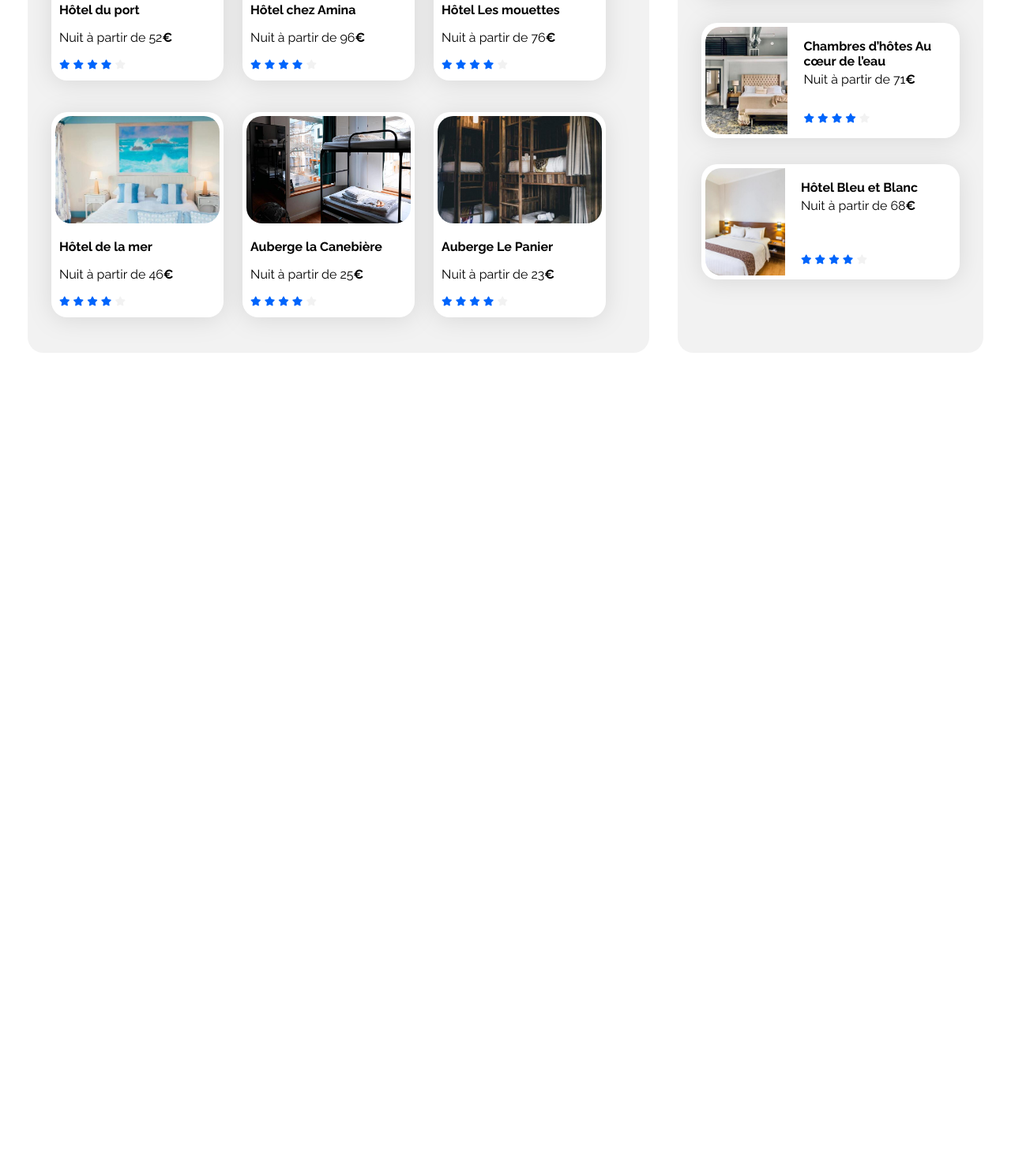
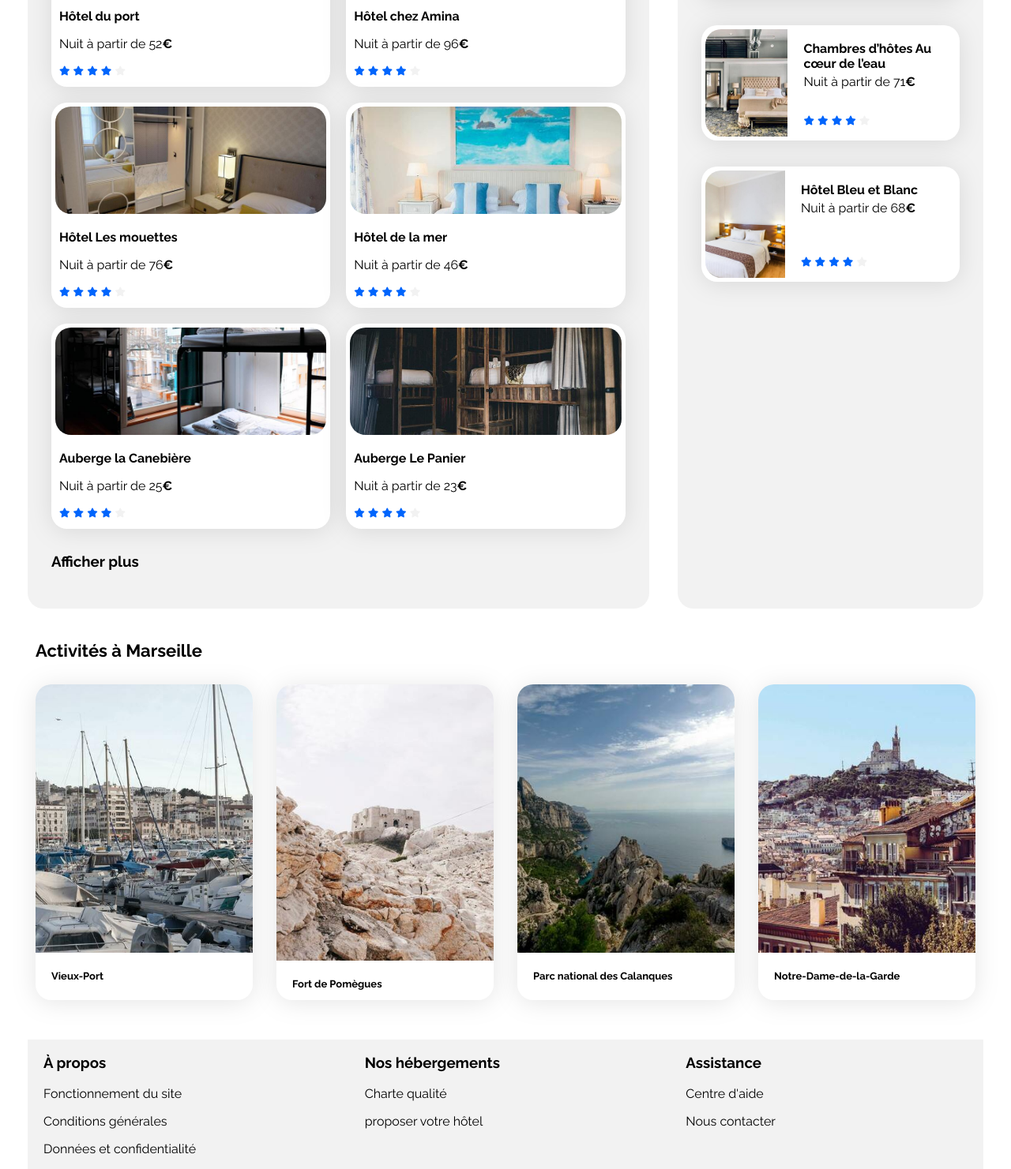
Before and after one commit to magdalena-lemusser/Projet2-Booki, a plain HTML site: page index.html in a window 1280 px wide. Shown: the part 599-2080 px from the top of the page at 79% size. Before the commit the page ends 1046 px from the top, so only its background shows below. Drawn offline with Linux system fonts and the light colour scheme.

Commit message:
added activites a marseille plus footer

```diff
--- a/css/style.css
+++ b/css/style.css
@@ -64,12 +64,14 @@ body {
 .nav-list li {
 padding: 10px 15px;  /* there should be some space between the text and the upper margin, without adding margins! */
 border-top: 3px solid transparent; /*I added this so that the whole page doesn't move when the border shows up w hover*/
-transition: blue 0.3s ease; /* this is supposed to smooth the transition with the hover*/
+border-bottom: 3px solid transparent;
+transition: color 0.3s ease; /* this is supposed to smooth the transition with the hover*/
    }
 
 .nav-list li:hover {
-    border-top: 3px solid blue;
-    color: blue;
+    border-top: 3px solid #0065FC;
+    color: #0065FC;
+
 }
 
 a {
@@ -88,7 +90,7 @@ a {
 }
 
 .research-bar i {
-    background-color: #e7e7e7;
+    background-color: #F2F2F2;
     color: black;
     border-radius: 15px 0 0 15px;
     display: flex;
@@ -99,7 +101,7 @@ a {
 }
 
 .research-bar input {
-    border: 2px solid #e7e7e7;
+    border: 2px solid #F2F2F2;
     border-left: none;
     border-right: none;
     padding: 0 10px;
@@ -114,7 +116,7 @@ a {
 
 .research-bar button {
     border: none;
-    background-color: blue;
+    background-color: #0065FC;
     color: white;
     border-radius: 0 15px 15px 0;
     padding: 0 20px;
@@ -146,7 +148,7 @@ a {
 
 .filter-list .filter-btn {
     background-color: white;
-    border: 2px solid #e7e7e7;
+    border: 2px solid #F2F2F2;
     color: black;
     padding: 13px;
     border-radius: 30px;
@@ -178,7 +180,7 @@ a {
     display: flex; /*added this to make sure the icon would be properly placed within the circle! */
     align-items: center;
     justify-content: center;
-    border: 2px solid #e7e7e7;
+    border: 2px solid #F2F2F2;
     border-radius: 50%; /*use 50% border radius for circles! */
     width: 30px;
     height: 30px;
@@ -201,9 +203,17 @@ a {
     filter: drop-shadow(0px 3px 15px rgba(0, 0, 0, 0.1));
 }
 
+.activites {
+    background-color: white;
+    border-radius: 20px;
+    padding: 0px;
+    filter: drop-shadow(0px 3px 15px rgba(0, 0, 0, 0.1));
+}
 .card img {
     object-fit: cover;
 }
+
+
 
 .card-title {
     font-size: 16px;
@@ -236,24 +246,29 @@ a {
 
 }
 
+.hebergements-title {
+    margin-bottom: 30px;
+}
 
 .hebergements a{
-   display: inline-block;
-   width: 30%;
-   margin: 25px 20px 15px 0px;
-
+    display: block;
+    text-decoration: none;
    }
 
+   /*switched to a grid layout for enhanced responsiveness*/
+
 .hebergements-cards {
-    display: flex;
-    flex-direction: row;
+    display: grid;
+    grid-template-columns: repeat(auto-fit, minmax(250px, 1fr));
+    gap: 20px;
 
 }
 
-.herbergements-cards img {
+.hebergements-cards img {
     width: 100%;
     height: 136px;
     border-radius: 20px;
+
 
 }
 
@@ -261,6 +276,11 @@ a {
    margin: 5px;
 
 }
+
+.hebergements-plus {
+    margin-top: 30px;
+}
+
 
 /****** Populaires ***********/
 .populaires {
@@ -308,9 +328,80 @@ a {
     margin-bottom: 5px;
 }
 
+/* Activités a Marseille */
+
+.activites-marseille {
+    border-radius: 20px;
+    padding: 10px;
+    background-color: white;
+    margin-top: 30px;
 
 
+}
 
+
+/*gestion des proprietes display du lien des cartes */
+.activites-marseille a {
+    text-decoration: none;
+    display: inline-block;
+    max-width: 280px;
+   }
+
+/*arrangement des cartes */
+.activites-cards {
+  display: grid;
+  grid-template-columns: repeat(4, 1fr); /* 3 equal columns */
+  gap: 30px;
+}
+
+/*arrengement du contenu des cartes*/
+.activites-marseille .activites {
+  width: 100% ;
+  height: 400px;
+    display: flex;
+    flex-direction: column;
+}
+
+
+/*taille de l'image*/
+.activites-marseille img {
+  height: 350px;
+  width: 100%;
+  object-fit: cover;
+  border-top-right-radius: 20px;
+  border-top-left-radius: 20px;
+
+}
+
+/*titre des cartes d'activités */
+
+.activites-cards .activites-title {
+
+    font-size: small;
+}
+
+/*contenu des cartes activité avec du padding*/
+
+.activites-cards .card-content {
+    padding-left: 15px;
+
+}
+
+/*Footer*/
+
+footer {
+    background-color: var(--main-bg-color);
+    margin-top: 40px;
+
+}
+
+.footer-section{
+    display: grid;
+    grid-template-columns: repeat(3, 1fr); /* 3 equal columns */
+    gap: 30px;
+    padding-left: 20px;
+
+}
 /* Le code ci-dessous correspond à la version responsive uniquement */
 
 /****** Media queries ***********/
--- a/index.html
+++ b/index.html
@@ -10,7 +10,7 @@
     <link href="https://fonts.googleapis.com/css2?family=Raleway:wght@400;500;700&display=swap" rel="stylesheet">
     <link rel="stylesheet" href="https://cdnjs.cloudflare.com/ajax/libs/font-awesome/6.2.1/css/all.min.css"
         integrity="sha512-MV7K8+y+gLIBoVD59lQIYicR65iaqukzvf/nwasF0nqhPay5w/9lJmVM2hMDcnK1OnMGCdVK+iQrJ7lzPJQd1w=="
-        crossorigin="anonymous" referrerpolicy="no-referrer" />
+        crossorigin="anonymous" referrerpolicy="no-referrer">
     <link rel="stylesheet" href="./css/style.css">
 </head>
 
@@ -53,11 +53,6 @@
                     </li>
                     <li>
                         <button class="filter-btn">
-                            <i class="fa-solid fa-person filter-icon"></i><span class="filter-label">Familial</span>
-                        </button>
-                    </li>
-                    <li>
-                        <button class="filter-btn">
                             <i class="fa-solid fa-heart filter-icon"></i><span class="filter-label">Romantique</span>
                         </button>
                     </li>
@@ -83,7 +78,7 @@
                     <div class="hebergements-title">
                         <h2 class="section-title">Hébergements à Marseille</h2>
                     </div>
-                    <div class="herbergements-cards">
+                    <div class="hebergements-cards">
                         <a href="#">
                             <article class="card">
                                 <img src="./images/hebergements/fred-kleber.jpg" alt="Image de la chambre d'hôtel montrant deux lits">
@@ -203,7 +198,11 @@
                         </a>
 
                     </div>
-
+                    <a href="#">
+                    <div class="hebergements-plus">
+                        <h3 class="afficher-plus">Afficher plus</h3>
+                    </div>
+                    </a>
                 </section>
                 <section class="populaires">
                     <div class="populaires-title">
@@ -271,8 +270,86 @@
                     </div>
                 </section>
             </div>
+            <div class="activites-marseille">
+                <div class="hebergements-title">
+                    <h2 class="section-title">Activités à Marseille</h2>
+                </div>
+                <div class="activites-cards">
+                <a href="#">
+                    <article class="activites">
+                        <img src="./images/activites/reno-laithienne.jpg" alt="Image de bateaux au port" >
+                        <div class="card-content">
+                            <div class="card-txt">
+                                <h4 class="activites-title">Vieux-Port</h4>
+                            </div>
+                        </div>
+                    </article>
+                </a>
+                <a href="#">
+                    <article class="activites">
+                        <img src="./images/activites/paul-hermann.jpg" alt="Image du fort" >
+                        <div class="card-content">
+                            <div class="card-txt">
+                                <h4 class="activites-title">Fort de Pomègues</h4>
+                            </div>
+
+                        </div>
+                    </article>
+                </a>
+                <a href="#">
+                    <article class="activites">
+                        <img src="./images/activites/kilyan-sockalingum.jpg" alt="Image des Calanques" >
+                        <div class="card-content">
+                            <div class="card-txt">
+                                <h4 class="activites-title">Parc national des Calanques</h4>
+
+                            </div>
+
+                        </div>
+                    </article>
+                </a>
+                <a href="#">
+                    <article class="activites">
+                        <img src="./images/activites/florian-wehde.jpg" alt="Image d'une cathédrâle">
+                        <div class="card-content">
+                            <div class="card-txt">
+                                <h4 class="activites-title">Notre-Dame-de-la-Garde</h4>
+
+                            </div>
+
+                        </div>
+                    </article>
+                </a>
+                </div>
+            </div>
         </main>
-        <footer></footer>
+        <footer>
+            <div class="footer-section">
+                <div class="footer-subsection">
+                    <h3>À propos</h3>
+
+                        <p><a href="#">Fonctionnement du site</a></p>
+                        <p><a href="#">Conditions générales</a></p>
+                        <p><a href="#">Données et confidentialité</a></p>
+
+                </div>
+                <div class="footer-subsection">
+                    <h3>Nos hébergements</h3>
+
+                        <p><a href="#">Charte qualité </a></p>
+                        <p><a href="#">proposer votre hôtel </a></p>
+
+
+                </div>
+                <div class="footer-subsection">
+                    <h3>Assistance</h3>
+                        <p><a href="#">Centre d'aide</a></p>
+                        <p><a href="#">Nous contacter</a></p>
+
+
+                </div>
+            </div>
+        </footer>
     </div>
 </body>
 
```
Also changed, not shown: 4 other files.
